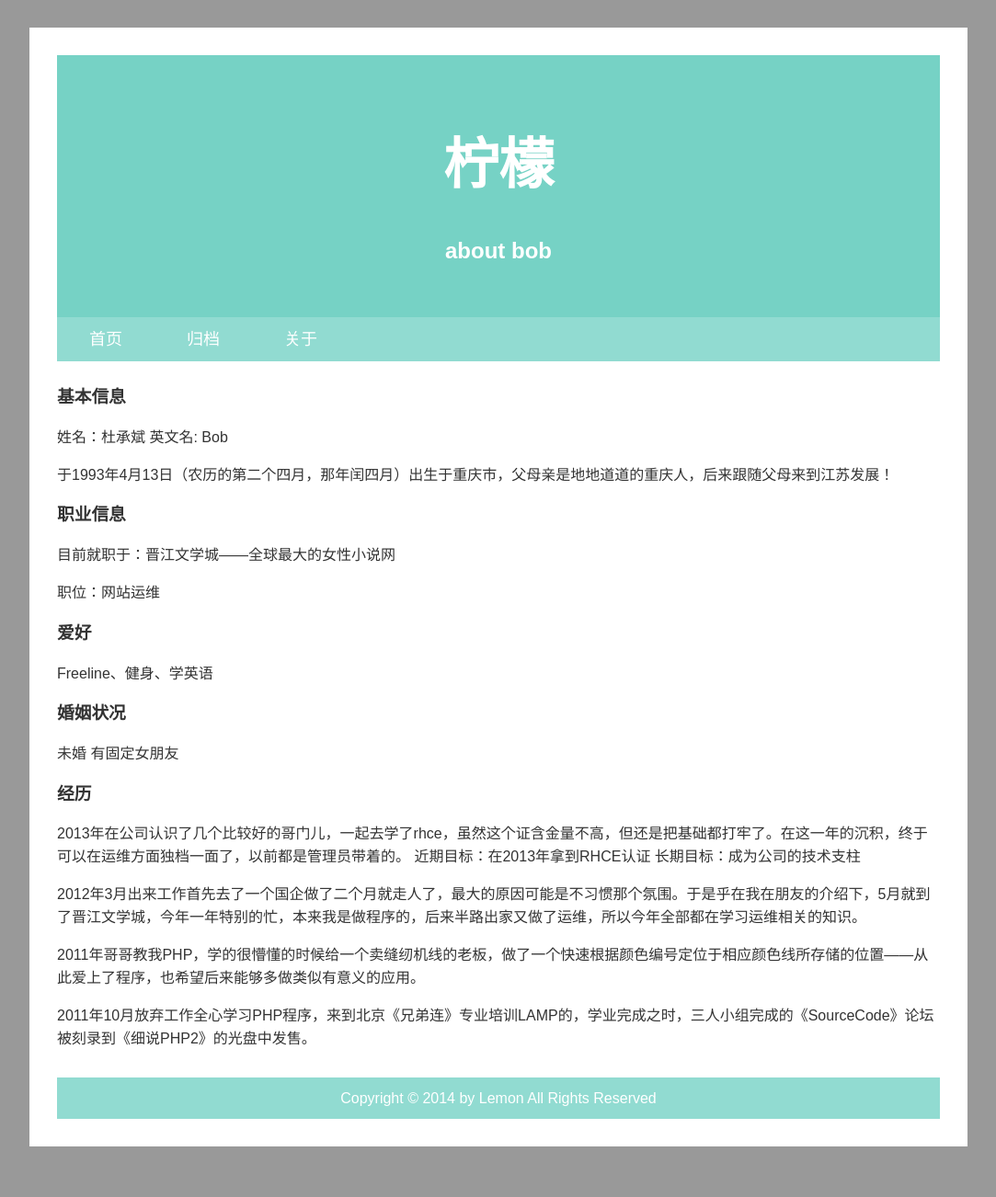
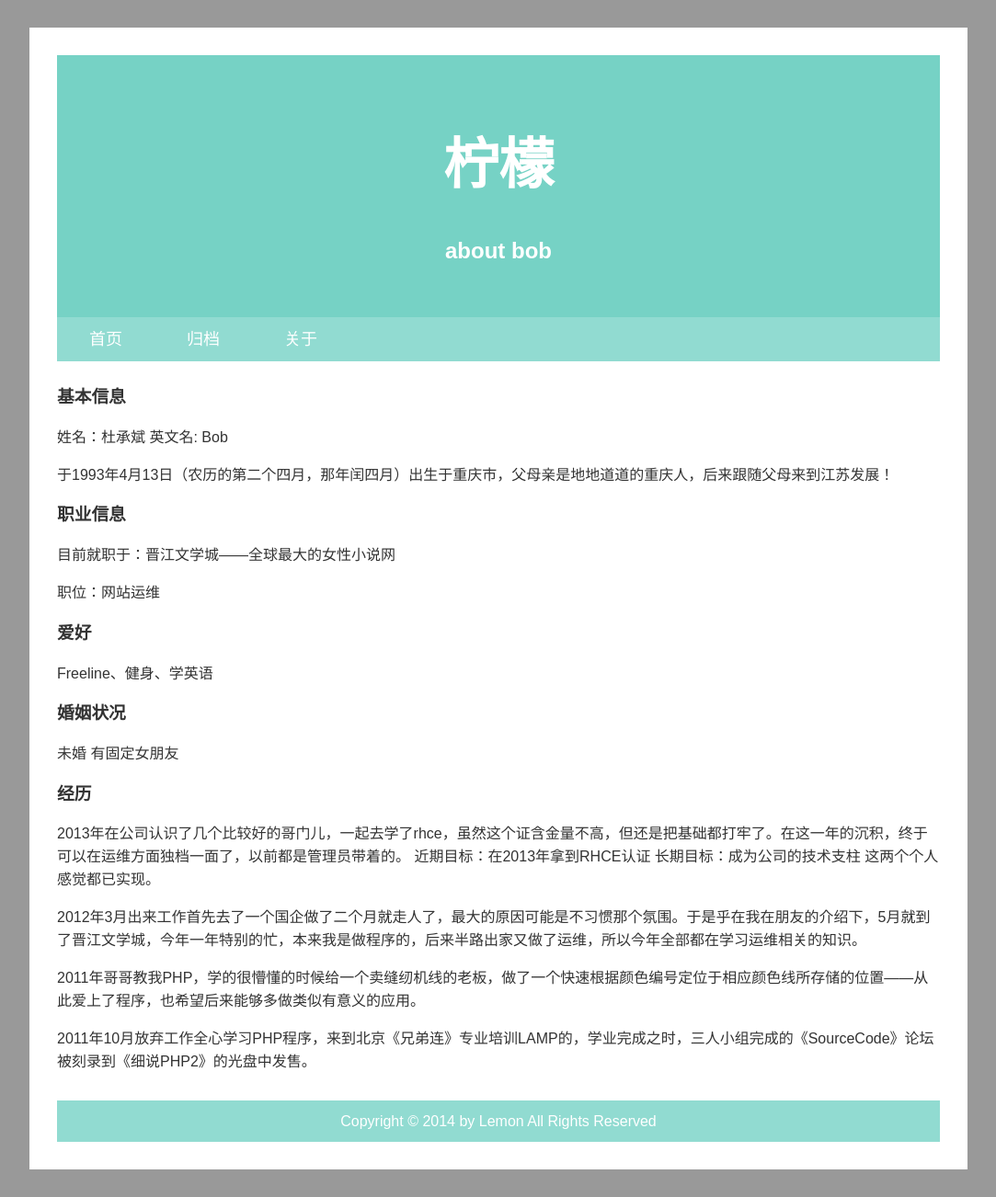
Before and after one commit to dcb9/dcb9.github.io, a Jekyll site: the page built from about/index.md, in a window 1280 px wide. Shown: the whole page at 92% size, without its empty margins (98-1181 px from the left). Built offline with Jekyll 4.4.1, drawn with Linux system fonts in a browser that asks for light colours; Markdown is read by kramdown in place of the engine named in the settings; before the commit the page ends 1277 px from its top, so only the background shows below that.

Commit message:
更新about

```diff
--- a/about/index.md
+++ b/about/index.md
@@ -21,7 +21,7 @@ Freeline、健身、学英语
 
 ### 经历
 
-2013年在公司认识了几个比较好的哥门儿，一起去学了rhce，虽然这个证含金量不高，但还是把基础都打牢了。在这一年的沉积，终于可以在运维方面独档一面了，以前都是管理员带着的。 近期目标：在2013年拿到RHCE认证 长期目标：成为公司的技术支柱
+2013年在公司认识了几个比较好的哥门儿，一起去学了rhce，虽然这个证含金量不高，但还是把基础都打牢了。在这一年的沉积，终于可以在运维方面独档一面了，以前都是管理员带着的。 近期目标：在2013年拿到RHCE认证 长期目标：成为公司的技术支柱 这两个个人感觉都已实现。
 
 2012年3月出来工作首先去了一个国企做了二个月就走人了，最大的原因可能是不习惯那个氛围。于是乎在我在朋友的介绍下，5月就到了晋江文学城，今年一年特别的忙，本来我是做程序的，后来半路出家又做了运维，所以今年全部都在学习运维相关的知识。
 
```
